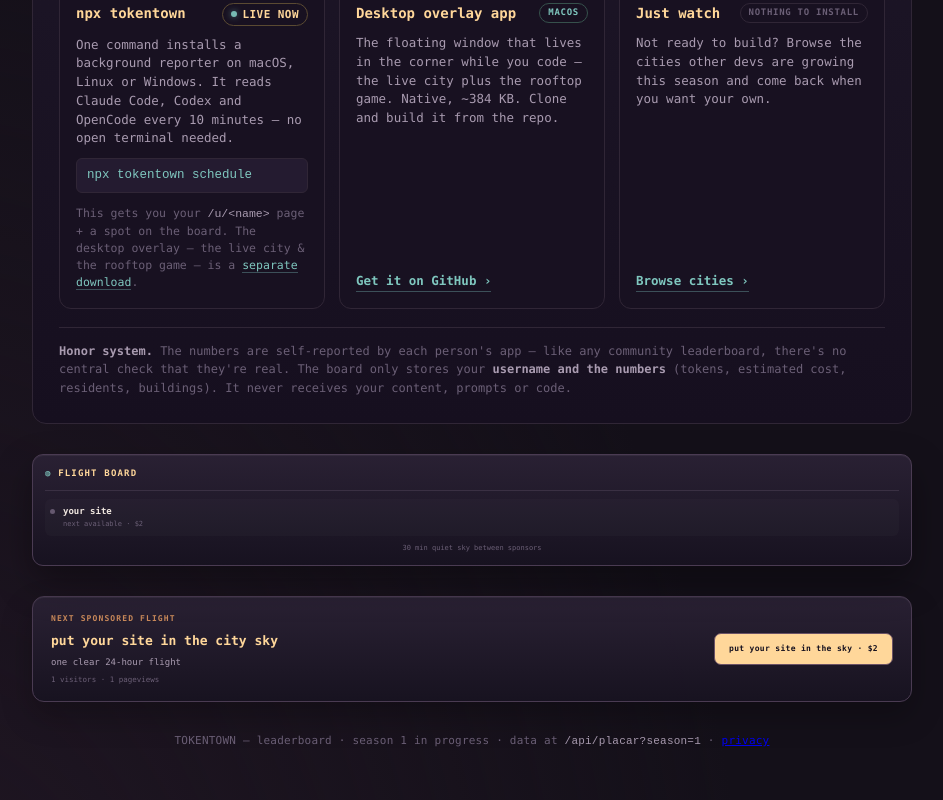
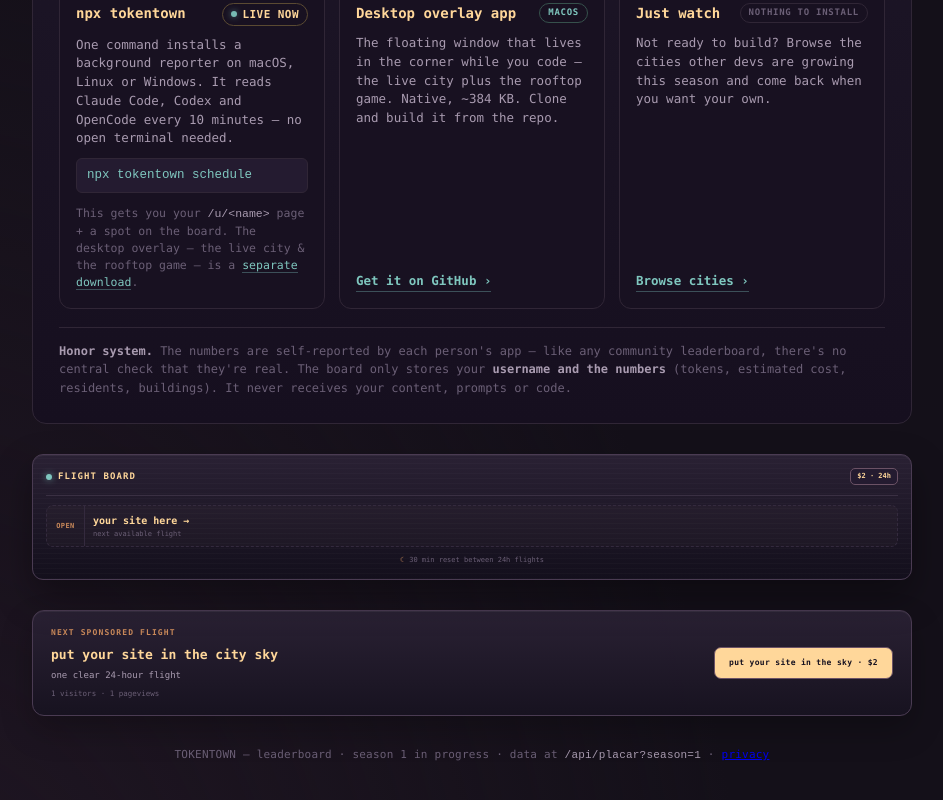
Before and after one commit to AElise08/tokentown, a Next.js app in the folder site/: page / in a window 1280 px wide. Shown: the part 1712-2512 px from the top of the page, without its empty margins (168-1111 px from the left). Built offline with nearby package versions, Linux system fonts and the light colour scheme.

Commit message:
style: refine sponsor flight board

```diff
--- a/site/app/SponsorDock.tsx
+++ b/site/app/SponsorDock.tsx
@@ -5,8 +5,12 @@
 import type { SiteMetrics } from "@/lib/store";
 import { formatCount } from "@/lib/format";
 
-function slotTime(slot: PublicSponsorSlot): string {
-  if (slot.status === "active") return "now · 24h flight";
+function slotTime(slot: PublicSponsorSlot, nowMs: number | null): string {
+  if (slot.status === "active") {
+    if (!nowMs || !slot.endsAt) return "flying now";
+    const mins = Math.max(0, Math.ceil((slot.endsAt - nowMs) / 60_000));
+    return `${Math.floor(mins / 60)}h ${mins % 60}m remaining`;
+  }
   if (!slot.startsAt) return "next";
   const iso = new Date(slot.startsAt).toISOString();
   return `${iso.slice(5, 10)} · ${iso.slice(11, 16)} UTC`;
@@ -22,6 +26,7 @@
   metrics: SiteMetrics;
 }) {
   const dialog = useRef<HTMLDialogElement>(null);
+  const [nowMs, setNowMs] = useState<number | null>(null);
   const [liveMetrics, setLiveMetrics] = useState(metrics);
   const [busy, setBusy] = useState(false);
   const [error, setError] = useState("");
@@ -32,6 +37,12 @@
     if (status === "paid" || status === "demo-paid")
       setNotice("Payment received · your flight is waiting for approval.");
     else if (status === "cancelled") setNotice("Checkout cancelled · nothing was charged.");
+  }, []);
+
+  useEffect(() => {
+    setNowMs(Date.now());
+    const timer = window.setInterval(() => setNowMs(Date.now()), 60_000);
+    return () => window.clearInterval(timer);
   }, []);
 
   useEffect(() => {
@@ -63,24 +74,31 @@
   return (
     <>
       <aside className="sponsor-lineup" aria-label="Sponsored flight schedule">
-        <div className="lineup-head"><span>◍</span> flight board</div>
+        <div className="lineup-head">
+          <span><i aria-hidden="true" /> flight board</span>
+          <button type="button" onClick={() => dialog.current?.showModal()}>$2 · 24h</button>
+        </div>
         <ol>
-          {lineup.map((slot) => (
+          {lineup.map((slot, index) => (
             <li key={slot.id} className={slot.status}>
-              <span className="lineup-light" aria-hidden="true" />
-              <a href={slot.url} target="_blank" rel="sponsored noopener noreferrer">{slot.name}</a>
-              <small>{slotTime(slot)}</small>
+              <span className="lineup-seq">{slot.status === "active" ? "LIVE" : String(index + 1).padStart(2, "0")}</span>
+              <span className="lineup-name">
+                <a href={slot.url} target="_blank" rel="sponsored noopener noreferrer">{slot.name}</a>
+                <small>{slotTime(slot, nowMs)}</small>
+              </span>
             </li>
           ))}
           {lineup.length < 3 && (
             <li className="available">
-              <span className="lineup-light" aria-hidden="true" />
-              <button type="button" onClick={() => dialog.current?.showModal()}>your site</button>
-              <small>next available · $2</small>
+              <span className="lineup-seq">OPEN</span>
+              <span className="lineup-name">
+                <button type="button" onClick={() => dialog.current?.showModal()}>your site here →</button>
+                <small>next available flight</small>
+              </span>
             </li>
           )}
         </ol>
-        <div className="lineup-gap">30 min quiet sky between sponsors</div>
+        <div className="lineup-gap"><span aria-hidden="true">☾</span> 30 min reset between 24h flights</div>
       </aside>
 
       <aside className="sponsor-dock" aria-label="TOKENTOWN sponsor">
--- a/site/app/globals.css
+++ b/site/app/globals.css
@@ -2018,29 +2018,38 @@
 .sponsor-lineup {
   position: fixed;
   z-index: 30;
-  top: 176px;
-  right: max(12px, calc((100vw - 1340px) / 2));
-  width: 190px;
-  padding: 12px;
+  top: 158px;
+  right: max(12px, calc((100vw - 1400px) / 2));
+  width: 220px;
+  padding: 13px;
   color: var(--ink);
-  background: linear-gradient(180deg, rgba(42, 33, 52, .97), rgba(23, 18, 32, .97));
+  background:
+    repeating-linear-gradient(0deg, rgba(255,255,255,.018) 0 1px, transparent 1px 5px),
+    linear-gradient(180deg, rgba(42, 33, 52, .98), rgba(19, 15, 28, .98));
   border: 1px solid #4a3b52;
   border-radius: 11px;
   box-shadow: 0 16px 36px rgba(0, 0, 0, .34), inset 0 1px rgba(255,255,255,.05);
   font-family: var(--mono);
 }
-.lineup-head { padding-bottom: 9px; color: var(--gold); border-bottom: 1px solid #3a3043; font-size: 9px; font-weight: 800; letter-spacing: .13em; text-transform: uppercase; }
-.lineup-head span { color: var(--teal); }
-.sponsor-lineup ol { display: grid; gap: 3px; margin: 8px 0 0; padding: 0; list-style: none; }
-.sponsor-lineup li { position: relative; display: grid; grid-template-columns: 8px minmax(0, 1fr); column-gap: 5px; padding: 7px 5px; border-radius: 6px; background: rgba(255,255,255,.018); }
-.sponsor-lineup li.active { background: rgba(127, 199, 191, .08); }
-.lineup-light { width: 5px; height: 5px; margin-top: 3px; border-radius: 50%; background: #65586f; }
-.active .lineup-light { background: var(--teal); box-shadow: 0 0 7px var(--teal); }
-.sponsor-lineup a, .sponsor-lineup button { min-width: 0; overflow: hidden; border: 0; color: var(--ink); background: transparent; font: 700 9px/1.2 var(--mono); text-align: left; text-decoration: none; text-overflow: ellipsis; white-space: nowrap; }
-.sponsor-lineup button { padding: 0; cursor: pointer; }
-.sponsor-lineup a:hover, .sponsor-lineup button:hover { color: var(--gold); }
-.sponsor-lineup small { grid-column: 2; margin-top: 3px; color: var(--faint); font-size: 7px; line-height: 1.2; }
-.lineup-gap { margin-top: 8px; color: var(--faint); font-size: 7px; line-height: 1.35; text-align: center; }
+.lineup-head { display: flex; align-items: center; justify-content: space-between; gap: 8px; padding-bottom: 10px; border-bottom: 1px solid #3a3043; }
+.lineup-head > span { display: flex; align-items: center; gap: 6px; color: var(--gold); font-size: 9px; font-weight: 800; letter-spacing: .12em; text-transform: uppercase; }
+.lineup-head i { width: 6px; height: 6px; border-radius: 50%; background: var(--teal); box-shadow: 0 0 7px rgba(127,199,191,.7); }
+.lineup-head button { flex: 0 0 auto; padding: 4px 6px; border: 1px solid #6b5265; border-radius: 5px; color: var(--gold); background: #241b30; font: 800 7px/1 var(--mono); cursor: pointer; }
+.lineup-head button:hover { border-color: var(--amber); background: #30233c; }
+.sponsor-lineup ol { display: grid; gap: 6px; margin: 9px 0 0; padding: 0; list-style: none; }
+.sponsor-lineup li { display: grid; grid-template-columns: 38px minmax(0, 1fr); align-items: center; min-height: 42px; overflow: hidden; border: 1px solid #342a3e; border-radius: 7px; background: rgba(255,255,255,.018); }
+.sponsor-lineup li.active { border-color: rgba(127,199,191,.34); background: rgba(127, 199, 191, .08); }
+.sponsor-lineup li.available { border-style: dashed; background: rgba(255,215,154,.025); }
+.lineup-seq { align-self: stretch; display: grid; place-items: center; padding: 0 5px; color: var(--faint); border-right: 1px solid #342a3e; font-size: 7px; font-weight: 800; letter-spacing: .06em; }
+.active .lineup-seq { color: var(--teal); border-color: rgba(127,199,191,.25); background: rgba(127,199,191,.06); }
+.available .lineup-seq { color: var(--amber-dk); }
+.lineup-name { display: flex; min-width: 0; flex-direction: column; gap: 4px; padding: 7px 8px; }
+.lineup-name a, .lineup-name button { min-width: 0; overflow: hidden; padding: 0; border: 0; color: var(--ink); background: transparent; font: 800 10px/1.15 var(--mono); text-align: left; text-decoration: none; text-overflow: ellipsis; white-space: nowrap; }
+.lineup-name button { color: var(--gold); cursor: pointer; }
+.lineup-name a:hover, .lineup-name button:hover { color: var(--gold); }
+.lineup-name small { overflow: hidden; color: var(--faint); font-size: 7px; line-height: 1.2; text-overflow: ellipsis; white-space: nowrap; }
+.lineup-gap { display: flex; justify-content: center; gap: 5px; margin-top: 9px; color: var(--faint); font-size: 7px; line-height: 1.35; text-align: center; }
+.lineup-gap span { color: var(--amber-dk); }
 
 .sponsor-dock {
   position: relative;
@@ -2107,6 +2116,10 @@
 }
 @media (max-width: 1363px) {
   .sponsor-lineup { position: relative; inset: auto; width: 100%; }
+  .sponsor-lineup ol { grid-template-columns: repeat(auto-fit, minmax(170px, 1fr)); }
+}
+@media (max-width: 560px) {
+  .sponsor-lineup ol { grid-template-columns: 1fr; }
 }
 @media (prefers-reduced-motion: reduce) {
   .hero-city-flight { left: auto; right: 8px; opacity: 1; animation: none; }
```
